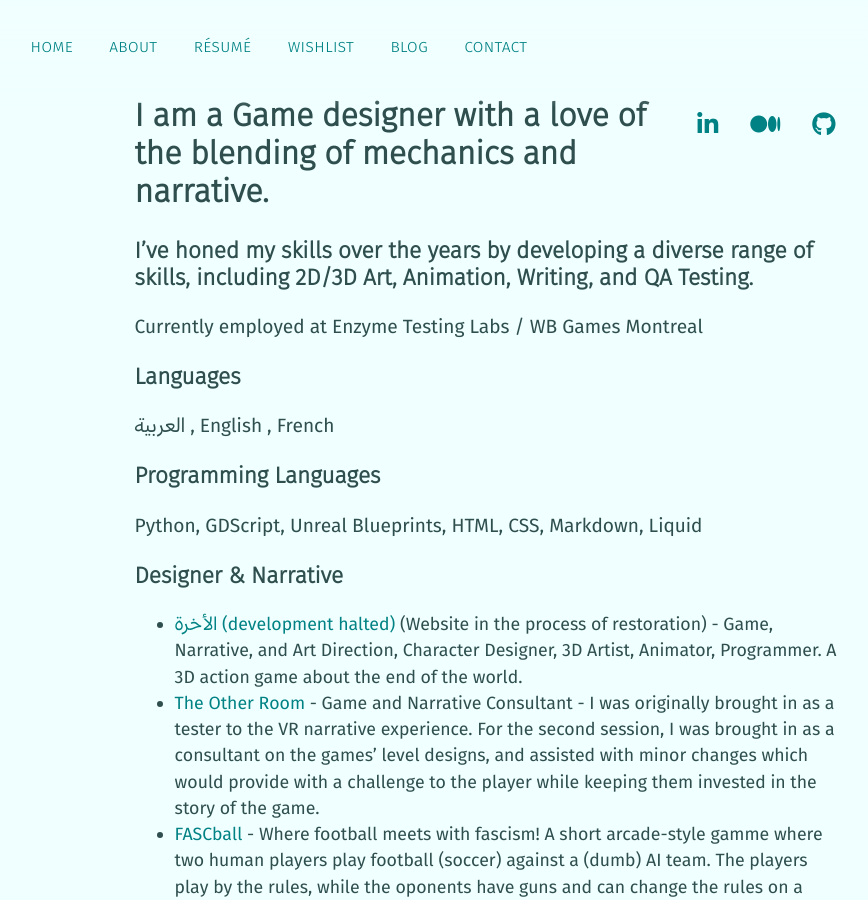
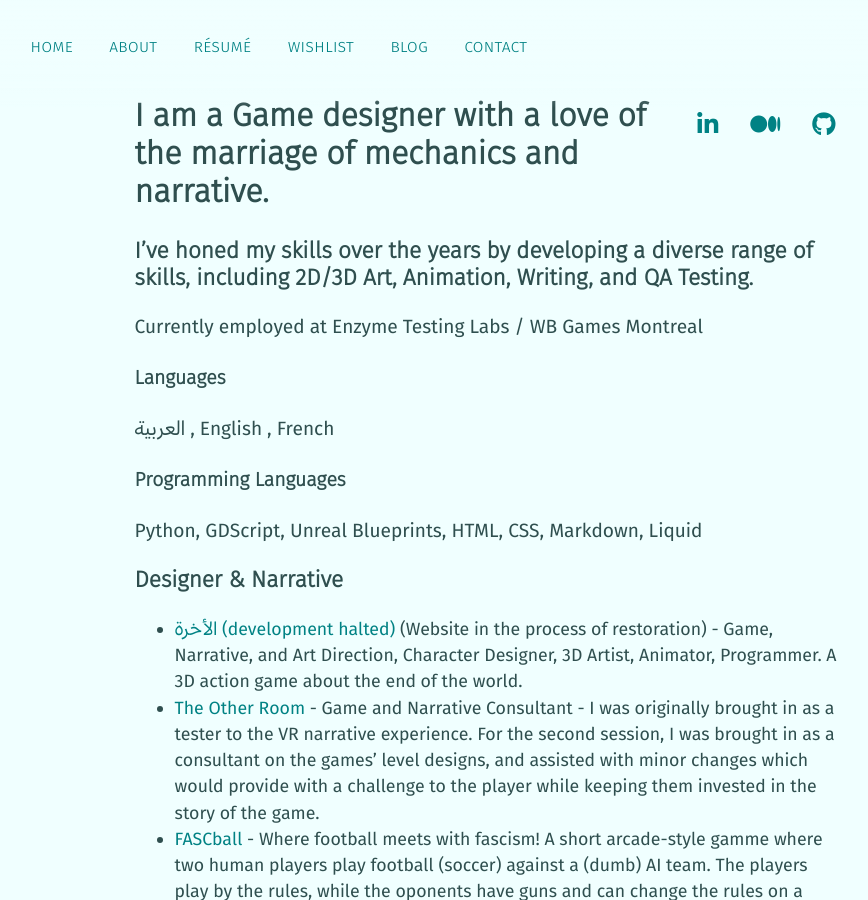
Before and after one commit to mstfacmly/mstfacmly.github.io, a Jekyll site: the page built from resume_gamedesigner.md, in a window 1280 px wide and 900 px high. Shown: the whole window, without its empty margins (147-1015 px from the left). Built offline with Jekyll 4.4.1, drawn with Linux system fonts in a browser that asks for light colours; nearby versions of some CDN libraries; a script that is not in the unit is left out.

Commit message:
update gd resume

```diff
--- a/resume_gamedesigner.md
+++ b/resume_gamedesigner.md
@@ -11,12 +11,12 @@ title: Résumé
 
 <section class="resume" markdown="1">
 
-## I am a Game designer with a love of the blending of mechanics and narrative.
+## I am a Game designer with a love of the marriage of mechanics and narrative.
 ### I've honed my skills over the years by developing a diverse range of skills, including 2D/3D Art, Animation, Writing, and QA Testing.
 
 Currently employed at {{ site.employer }}
 
-### Languages
+#### Languages
 {% assign langs = site.langs | split: ', ' %}
 {%- for lang in langs -%}
     {% if lang != langs.last %}
@@ -26,7 +26,7 @@ Currently employed at {{ site.employer }}
     {% endif %}
 {%- endfor %}
 
-### Programming Languages
+#### Programming Languages
 {% assign prog = site.proglangs | remove: '& Web languages' | remove: '(' | remove: ')' | split: ',' %}
 {%- for langs in prog -%}
     {%- if langs != prog.last -%}
```
